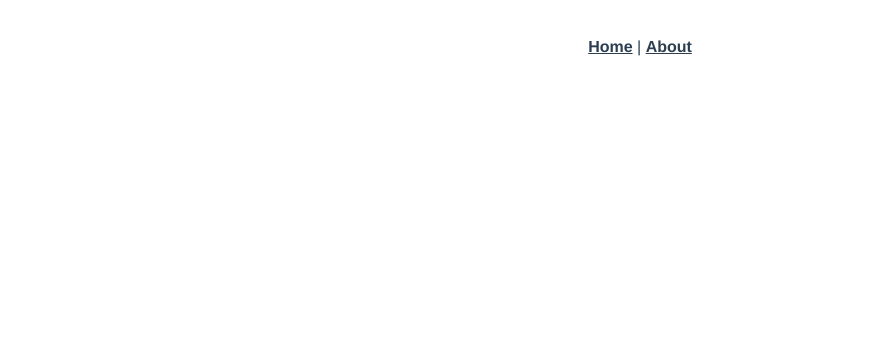
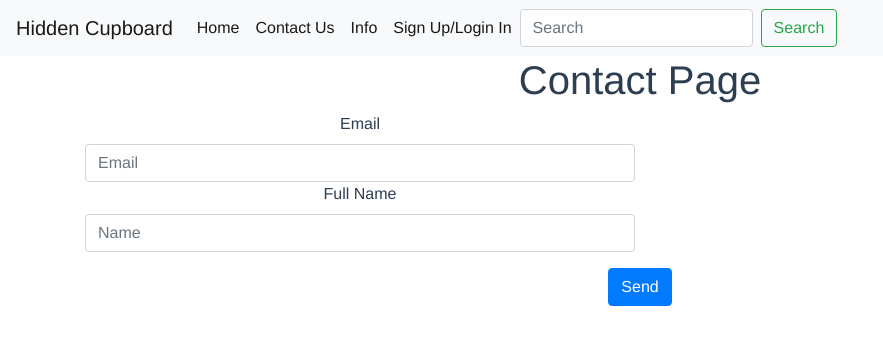
Before and after one commit to BrennanAdams/hidden-cupboard-front_end, a Vue app: page /#/contactPage in a window 1280 px wide. Shown: the top 344 px of the page, without its empty margins (0-883 px from the left). Built offline with nearby package versions, Linux system fonts and the light colour scheme.

Commit message:
updated code and navbar

```diff
--- a/public/index.html
+++ b/public/index.html
@@ -4,12 +4,12 @@
     <meta charset="utf-8">
     <meta http-equiv="X-UA-Compatible" content="IE=edge">
     <meta name="viewport" content="width=device-width,initial-scale=1.0">
-    <link rel="icon" href="<%= BASE_URL %>favicon.ico">
-    <title><%= htmlWebpackPlugin.options.title %></title>
+    <link rel="stylesheet" href="https://maxcdn.bootstrapcdn.com/bootstrap/4.5.2/css/bootstrap.min.css">
+    <title>Hidden Cupboard</title>
   </head>
   <body>
     <noscript>
-      <strong>We're sorry but <%= htmlWebpackPlugin.options.title %> doesn't work properly without JavaScript enabled. Please enable it to continue.</strong>
+      <strong>We're sorry but Hidden Cupboard doesn't work properly without JavaScript enabled. Please enable it to continue.</strong>
     </noscript>
     <div id="app"></div>
     <!-- built files will be auto injected -->
--- a/src/App.vue
+++ b/src/App.vue
@@ -1,12 +1,35 @@
 <template>
   <div id="app">
-    <div id="nav">
-      <router-link to="/">Home</router-link> |
-      <router-link to="/about">About</router-link>
-    </div>
+
+    <!-- Nav bar is at the top of every page -->
+    <Navbar/>
+    <!-- This is very important, allows us to use the links in the navbar-->
     <router-view/>
+
+
+
+
+
+
   </div>
 </template>
+
+
+
+
+
+<script>
+
+import Navbar from './components/Navbar' //Here we import the navbar component
+export default {
+  components:{
+    Navbar  //we must declare the navbar component to use it
+  }
+}
+</script>
+
+
+
 
 <style>
 #app {
--- a/src/components/HelloWorld.vue
+++ /dev/null
@@ -1,58 +0,0 @@
-<template>
-  <div class="hello">
-    <h1>{{ msg }}</h1>
-    <p>
-      For a guide and recipes on how to configure / customize this project,<br>
-      check out the
-      <a href="https://cli.vuejs.org" target="_blank" rel="noopener">vue-cli documentation</a>.
-    </p>
-    <h3>Installed CLI Plugins</h3>
-    <ul>
-      <li><a href="https://github.com/vuejs/vue-cli/tree/dev/packages/%40vue/cli-plugin-babel" target="_blank" rel="noopener">babel</a></li>
-      <li><a href="https://github.com/vuejs/vue-cli/tree/dev/packages/%40vue/cli-plugin-router" target="_blank" rel="noopener">router</a></li>
-    </ul>
-    <h3>Essential Links</h3>
-    <ul>
-      <li><a href="https://vuejs.org" target="_blank" rel="noopener">Core Docs</a></li>
-      <li><a href="https://forum.vuejs.org" target="_blank" rel="noopener">Forum</a></li>
-      <li><a href="https://chat.vuejs.org" target="_blank" rel="noopener">Community Chat</a></li>
-      <li><a href="https://twitter.com/vuejs" target="_blank" rel="noopener">Twitter</a></li>
-      <li><a href="https://news.vuejs.org" target="_blank" rel="noopener">News</a></li>
-    </ul>
-    <h3>Ecosystem</h3>
-    <ul>
-      <li><a href="https://router.vuejs.org" target="_blank" rel="noopener">vue-router</a></li>
-      <li><a href="https://vuex.vuejs.org" target="_blank" rel="noopener">vuex</a></li>
-      <li><a href="https://github.com/vuejs/vue-devtools#vue-devtools" target="_blank" rel="noopener">vue-devtools</a></li>
-      <li><a href="https://vue-loader.vuejs.org" target="_blank" rel="noopener">vue-loader</a></li>
-      <li><a href="https://github.com/vuejs/awesome-vue" target="_blank" rel="noopener">awesome-vue</a></li>
-    </ul>
-  </div>
-</template>
-
-<script>
-export default {
-  name: 'HelloWorld',
-  props: {
-    msg: String
-  }
-}
-</script>
-
-<!-- Add "scoped" attribute to limit CSS to this component only -->
-<style scoped>
-h3 {
-  margin: 40px 0 0;
-}
-ul {
-  list-style-type: none;
-  padding: 0;
-}
-li {
-  display: inline-block;
-  margin: 0 10px;
-}
-a {
-  color: #42b983;
-}
-</style>
--- /dev/null
+++ b/src/components/Navbar.vue
@@ -0,0 +1,42 @@
+<template>
+    <nav class="navbar navbar-expand-lg navbar-light bg-light">
+
+
+
+
+            <div class="collapse navbar-collapse " id="navbarNav">
+                <!-- This is what you see on the top left corner of navbar -->
+            <a class="navbar-brand">Hidden Cupboard</a>
+            <button class="navbar-toggler" type="button" data-toggle="collapse" data-target="#navbarText" aria-controls="navbarText" aria-expanded="false" aria-label="Toggle navigation">
+                <span class="navbar-toggler-icon"></span>
+            </button>
+
+
+
+
+                <ul class="navbar-nav">
+                    <li class="nav-item active">
+                         <!-- This is the button for the Home page -->
+                        <router-link to="/" class="nav-link">Home</router-link>
+                    </li>
+                    <li class="nav-item active">
+                        <!-- This is the button for the Contact page -->
+                        <router-link to="/contactPage" class="nav-link">Contact Us</router-link>
+                    </li>
+                    <li class="nav-item active">
+                        <!-- This is the button for the Info page -->
+                        <router-link to="/infoPage" class="nav-link">Info</router-link>
+                    </li>
+                    <li class="nav-item active">
+                        <!-- This is the button for the Sign in/Login Page page -->
+                        <router-link to="/loginPage" class="nav-link">Sign Up/Login In</router-link>
+                    </li>
+
+                </ul>
+                  <form class="form-inline">
+                    <input class="form-control mr-sm-2" type="search" placeholder="Search" aria-label="Search">
+                    <button class="btn btn-outline-success my-2 my-sm-0" type="submit">Search</button>
+                </form>
+            </div>
+    </nav>
+</template>
--- a/src/router/index.js
+++ b/src/router/index.js
@@ -1,6 +1,9 @@
 import Vue from 'vue'
 import VueRouter from 'vue-router'
 import Home from '../views/Home.vue'
+import contactPage from '../views/contactPage.vue'
+import infoPage from '../views/infoPage.vue'
+import loginPage from '../views/loginPage.vue'
 
 Vue.use(VueRouter)
 
@@ -11,12 +14,19 @@ const routes = [
     component: Home
   },
   {
-    path: '/about',
-    name: 'About',
-    // route level code-splitting
-    // this generates a separate chunk (about.[hash].js) for this route
-    // which is lazy-loaded when the route is visited.
-    component: () => import(/* webpackChunkName: "about" */ '../views/About.vue')
+    path: '/contactPage',
+    name: 'Contact',
+    component: contactPage
+  },
+  {
+    path: '/infoPage',
+    name: 'Info',
+    component: infoPage
+  },
+  {
+    path: '/loginPage',
+    name: 'Login',
+    component: loginPage
   }
 ]
 
--- a/src/views/About.vue
+++ /dev/null
@@ -1,5 +0,0 @@
-<template>
-  <div class="about">
-    <h1>This is an about page</h1>
-  </div>
-</template>
--- a/src/views/Home.vue
+++ b/src/views/Home.vue
@@ -1,18 +1,18 @@
 <template>
   <div class="home">
-    <img alt="Vue logo" src="../assets/logo.png">
-    <HelloWorld msg="Welcome to Your Vue.js App"/>
+    <h1>Hidden Cupboard home page</h1>
+
+
   </div>
 </template>
 
 <script>
-// @ is an alias to /src
-import HelloWorld from '@/components/HelloWorld.vue'
+
 
 export default {
   name: 'Home',
   components: {
-    HelloWorld
+
   }
 }
 </script>
--- /dev/null
+++ b/src/views/contactPage.vue
@@ -0,0 +1,26 @@
+<template>
+  <div class="contact">
+    <h1>Contact Page</h1>
+
+  <div class="container">
+      <form>
+        <div class="form-row">
+
+          <div class="form-group col-md-6">
+            <label for="inputEmail4">Email</label>
+            <input type="email" class="form-control" id="inputEmail4" placeholder="Email">
+
+            <label for="name">Full Name</label>
+            <input type="name" class="form-control" placeholder="Name">
+          </div>
+
+        </div>
+
+        <button type="submit" class="btn btn-primary">Send</button>
+      </form>
+  </div>
+
+
+
+  </div>
+</template>
--- /dev/null
+++ b/src/views/infoPage.vue
@@ -0,0 +1,5 @@
+<template>
+  <div class="info">
+    <h1>Info Page</h1>
+  </div>
+</template>
--- /dev/null
+++ b/src/views/loginPage.vue
@@ -0,0 +1,5 @@
+<template>
+  <div class="login">
+    <h1>Login Page</h1>
+  </div>
+</template>
```
Also changed, not shown: src/assets/logo.png (deleted), 1 other file (tests, documents, lock files or other folders).
